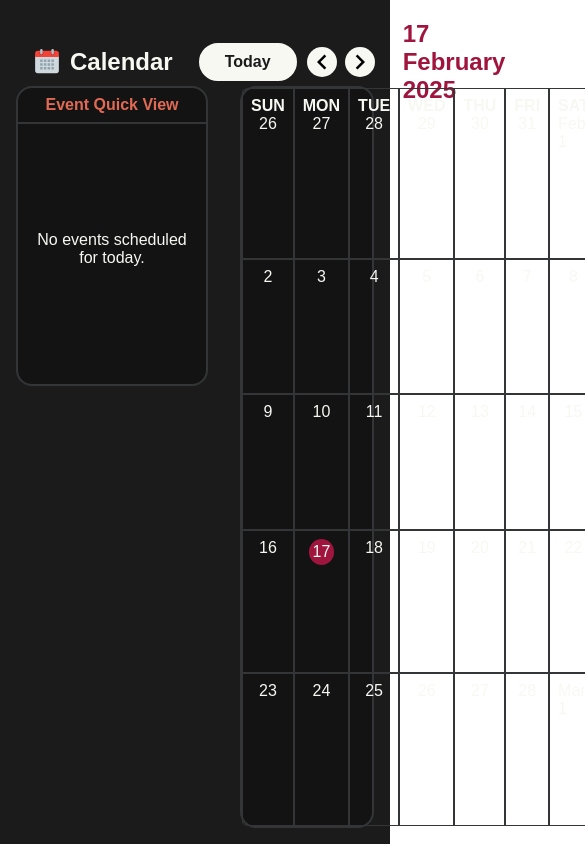
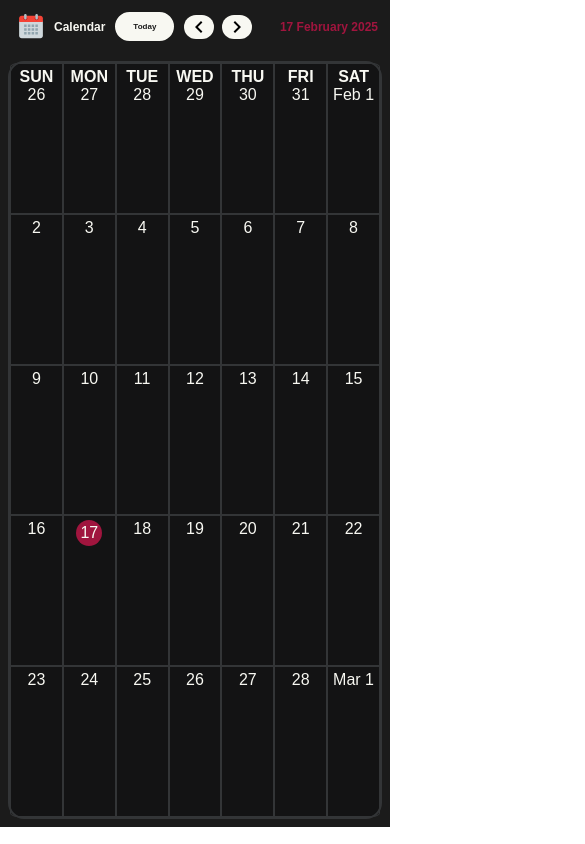
Before and after one commit to iamanshit/calendar-event-loco, a Next.js app: page /calendar in a window 390 px wide. Shown: the whole page, 585 px wide, since content can reach past the window. Built offline with nearby package versions, Linux system fonts and the light colour scheme.

Commit message:
Add Responsiveness

```diff
--- a/app/home.module.scss
+++ b/app/home.module.scss
@@ -37,3 +37,22 @@
     }
   }
 }
+
+
+// for phones
+@media (max-width: 576px) {
+  .mainContainer {
+    .wrapper {
+      .mainHeading {
+        font-size: var(--font-base-2);
+      }
+      .button {
+        padding: var(--base) var(--base-3);
+        font-size: var(--font-base);
+        margin: var(--base) 2px;
+        border-radius: var(--base-6);
+        width: calc(var(--base-2) * 10);
+      }
+    }
+  }
+}
--- a/components/Header/Header.module.scss
+++ b/components/Header/Header.module.scss
@@ -68,3 +68,41 @@
     }
   }
 }
+
+// for phones
+@media (max-width: 576px) {
+  .mainContainer {
+    .mainHead {
+      .left {
+        margin-left: var(--base);
+        .appNameBadg {
+          padding: var(--base);
+          .appName {
+            font-size: calc(var(--font-base) + var(--font-vs));
+            margin-left: var(--base);
+          }
+          .nav {
+            margin-left: var(--base);
+            .button {
+              padding: var(--base) var(--base-2);
+              font-size: var(--font-base);
+              margin: var(--vs) 2px;
+              border-radius: var(--base-6);
+            }
+            svg {
+              border-radius: var(--base-3);
+              margin-left: var(--base);
+              height: var(--base-3);
+            }
+          }
+        }
+      }
+      .currDate {
+        margin: calc(var(--base) + var(--vs));
+        p {
+          font-size: calc(var(--font-base) + var(--font-vs));
+        }
+      }
+    }
+  }
+}
--- a/components/MainCalendar/DayView/DayView.module.scss
+++ b/components/MainCalendar/DayView/DayView.module.scss
@@ -4,6 +4,7 @@
   border: 1px solid var(--border-color);
   padding: var(--base);
   cursor: pointer;
+  min-height: 150px;
   @include flex($direction: column, $align: center);
   color: var(--primary-text-color);
   .innerWrapper {
@@ -50,3 +51,26 @@
     transform: translateY(0);
   }
 }
+
+// for phones
+@media (max-width: 576px) {
+  .day {
+    padding: var(--vs);
+    .innerWrapper {
+      width: 100%;
+      .highlight {
+        padding: var(--vs);
+        border-radius: var(--base-2);
+      }
+      .event {
+        max-height: 150px;
+        p {
+          padding: 2px;
+          margin-top: var(--vs);
+          font-size: var(--font-base);
+          border-radius: var(--base);
+        }
+      }
+    }
+  }
+}
--- a/components/MainCalendar/MainCalendar.module.scss
+++ b/components/MainCalendar/MainCalendar.module.scss
@@ -21,3 +21,25 @@
     }
   }
 }
+
+// for phones
+@media (max-width: 576px) {
+  .container {
+    width: calc(100%);
+    margin: var(--base);
+    li {
+      &:nth-child(1) {
+        border-top-left-radius: var(--base) + var(--vs);
+      }
+      &:nth-child(7) {
+        border-top-right-radius: var(--base) + var(--vs);
+      }
+      &:nth-child(29) {
+        border-bottom-left-radius: var(--base) + var(--vs);
+      }
+      &:nth-child(35) {
+        border-bottom-right-radius: var(--base) + var(--vs);
+      }
+    }
+  }
+}
--- a/components/Modal/Modal.module.scss
+++ b/components/Modal/Modal.module.scss
@@ -114,8 +114,8 @@
   }
 }
 
-// Responsive Design
-@media (max-width: 480px) {
+// for phones
+@media (max-width: 576px) {
   .modal-content {
     width: 95%;
   }
--- a/components/SideBar/SideBar.module.scss
+++ b/components/SideBar/SideBar.module.scss
@@ -58,3 +58,10 @@
     height: 250px;
   }
 }
+
+// for phones
+@media (max-width: 576px) {
+  .mainContainer{
+    display: none;
+  }
+}
```
